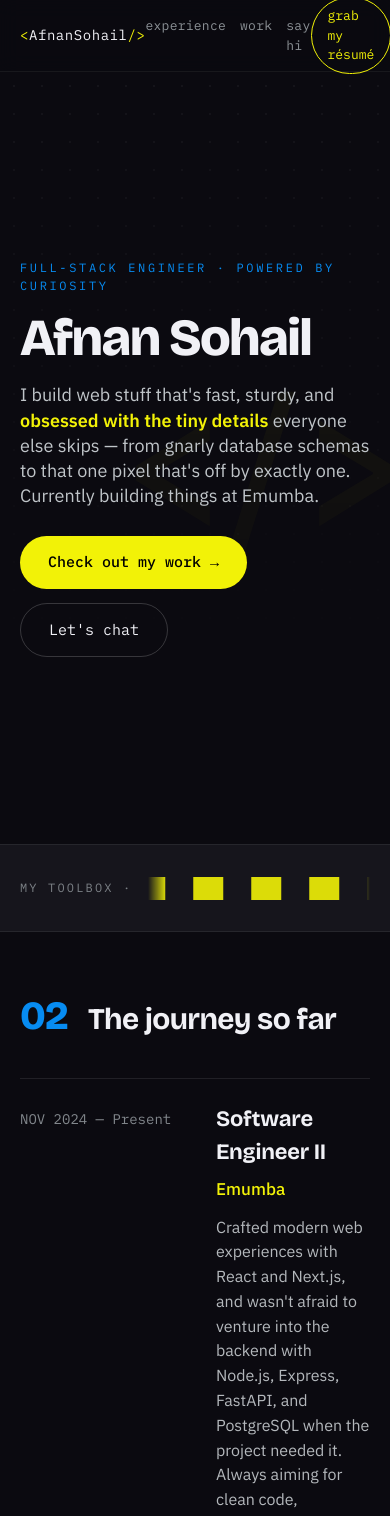
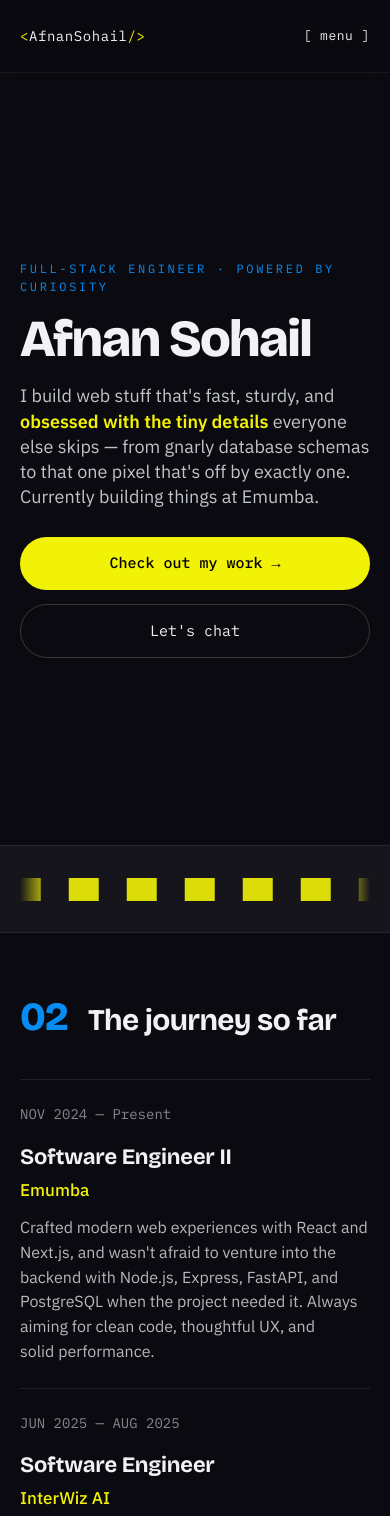
Before and after one commit to afnansohail/afnansohail.github.io, a React (Vite) app: page / in a window 390 px wide. Shown: the top 1516 px of the page. Built offline with nearby package versions, Linux system fonts and the light colour scheme; grey boxes are pictures that could not be loaded.

Commit message:
Refactor components for improved responsiveness and animation; update styles for better layout and user interaction

```diff
--- a/src/components/Contact.tsx
+++ b/src/components/Contact.tsx
@@ -91,7 +91,10 @@ export default function Contact() {
               className="group relative transition-colors hover:text-primary"
             >
               {s.label}
-              <span className="absolute right-0 left-0 h-px origin-left scale-x-0 bg-primary transition-transform duration-300 ease-out group-hover:scale-x-100" style={{ bottom: -3 }} />
+              <span
+                className="absolute right-0 left-0 h-px origin-left scale-x-0 bg-primary transition-transform duration-300 ease-out group-hover:scale-x-100"
+                style={{ bottom: -3 }}
+              />
             </a>
           ))}
         </motion.div>
--- a/src/components/Experience.tsx
+++ b/src/components/Experience.tsx
@@ -49,29 +49,23 @@ export default function Experience() {
             initial="hidden"
             whileInView="visible"
             viewport={viewport}
-            className="border-t border-white/9 transition-colors hover:bg-white/1.5"
+            className="grid grid-cols-1 border-t border-white/9 transition-colors hover:bg-white/1.5 sm:grid-cols-[minmax(120px,180px)_1fr]"
             style={{
-              display: "grid",
-              gridTemplateColumns: "minmax(120px,180px) 1fr",
-              gap: "clamp(16px,4vw,56px)",
+              gap: "clamp(8px,4vw,56px)",
               padding: "clamp(24px,3vw,36px) 0",
             }}
           >
             <div
-              className="font-mono"
+              className="font-mono sm:pt-1.5"
               style={{
                 fontSize: 14,
                 color: "oklch(0.62 0.01 250)",
-                paddingTop: 6,
               }}
             >
               {role.years}
             </div>
             <div className="flex flex-col" style={{ gap: 12 }}>
-              <div
-                className="flex flex-wrap items-baseline"
-                style={{ gap: "8px 14px" }}
-              >
+              <div className="flex flex-col gap-1 sm:flex-row sm:flex-wrap sm:items-baseline sm:gap-x-3.5 sm:gap-y-2">
                 <h3
                   className="font-display"
                   style={{
--- a/src/components/Header.tsx
+++ b/src/components/Header.tsx
@@ -1,5 +1,5 @@
 import { useState } from "react";
-import { motion } from "motion/react";
+import { AnimatePresence, motion } from "motion/react";
 import { content } from "../content";
 import { EASE } from "../lib/motion";
 
@@ -9,17 +9,24 @@ const NAV_LINKS = [
   { href: "#contact", label: "say hi" },
 ];
 
+const RESUME_HREF = "/docs/Afnan%20Sohail%20-%20Resume.pdf";
+
 export const HEADER_HEIGHT = 72;
 
 export default function Header() {
   const [hoveredIndex, setHoveredIndex] = useState<number | null>(null);
+  const [menuOpen, setMenuOpen] = useState(false);
+  const closeMenu = () => setMenuOpen(false);
 
   return (
     <motion.header
       initial={{ opacity: 0, y: -16 }}
       animate={{ opacity: 1, y: 0 }}
       transition={{ duration: 0.55, ease: EASE }}
-      className="sticky top-0 z-50 flex items-center justify-between border-b border-white/6 bg-bg/72 backdrop-blur-[10px]"
+      className="sticky top-0 z-50 border-b border-white/6 bg-bg/72 backdrop-blur-[10px]"
+    >
+      <div
+        className="flex items-center justify-between"
         style={{
           height: HEADER_HEIGHT,
           padding: "0 clamp(20px,5vw,64px)",
@@ -36,7 +43,7 @@ export default function Header() {
         </a>
 
         <nav
-        className="flex font-mono"
+          className="hidden font-mono sm:flex"
           style={{
             gap: "clamp(14px,2.5vw,32px)",
             fontSize: 13,
@@ -66,16 +73,71 @@ export default function Header() {
         </nav>
 
         <motion.a
-        href="/docs/Afnan%20Sohail%20-%20Resume.pdf"
+          href={RESUME_HREF}
           target="_blank"
           rel="noopener noreferrer"
           whileHover={{ scale: 1.03 }}
           whileTap={{ scale: 0.97 }}
-        className="rounded-full border border-primary font-mono text-primary transition-colors hover:bg-primary hover:text-black"
+          className="hidden rounded-full border border-primary font-mono text-primary transition-colors hover:bg-primary hover:text-black sm:inline-flex"
           style={{ fontSize: 13, padding: "8px 16px" }}
         >
           grab my résumé
         </motion.a>
+
+        <button
+          type="button"
+          onClick={() => setMenuOpen((v) => !v)}
+          aria-expanded={menuOpen}
+          aria-label={menuOpen ? "Close menu" : "Open menu"}
+          className="font-mono text-ink transition-colors hover:text-primary sm:hidden"
+          style={{ fontSize: 13, letterSpacing: "0.04em" }}
+        >
+          {menuOpen ? "[ close ]" : "[ menu ]"}
+        </button>
+      </div>
+
+      <AnimatePresence>
+        {menuOpen && (
+          <motion.div
+            initial={{ opacity: 0, y: -8 }}
+            animate={{ opacity: 1, y: 0 }}
+            exit={{ opacity: 0, y: -8 }}
+            transition={{ duration: 0.2, ease: EASE }}
+            className="absolute inset-x-0 top-full border-b border-white/6 bg-bg sm:hidden"
+          >
+            <nav
+              className="flex flex-col font-mono"
+              style={{
+                padding: "20px clamp(20px,5vw,64px)",
+                gap: 18,
+                fontSize: 14,
+                color: "oklch(0.66 0.01 250)",
+              }}
+            >
+              {NAV_LINKS.map((link) => (
+                <a
+                  key={link.href}
+                  href={link.href}
+                  onClick={closeMenu}
+                  className="transition-colors hover:text-ink"
+                >
+                  {link.label}
+                </a>
+              ))}
+              <a
+                href={RESUME_HREF}
+                target="_blank"
+                rel="noopener noreferrer"
+                onClick={closeMenu}
+                className="mt-1 inline-flex w-fit items-center rounded-full border border-primary font-mono text-primary transition-colors hover:bg-primary hover:text-black"
+                style={{ fontSize: 13, padding: "8px 16px" }}
+              >
+                grab my résumé
+              </a>
+            </nav>
+          </motion.div>
+        )}
+      </AnimatePresence>
     </motion.header>
   );
 }
--- a/src/components/Hero.tsx
+++ b/src/components/Hero.tsx
@@ -14,7 +14,7 @@ export default function Hero() {
       {options.showCodeMotif && (
         <div
           aria-hidden="true"
-          className="dot-grid pointer-events-none absolute inset-0 overflow-hidden"
+          className="dot-grid pointer-events-none absolute inset-0 hidden overflow-hidden sm:block"
         >
           <div
             className="select-none text-primary/8"
@@ -84,14 +84,14 @@ export default function Hero() {
 
         <motion.div
           variants={fadeUp}
-          className="flex flex-wrap"
+          className="flex flex-col sm:flex-row sm:flex-wrap"
           style={{ gap: 14, marginTop: 8 }}
         >
           <motion.a
             href="#work"
             whileHover={{ scale: 1.03 }}
             whileTap={{ scale: 0.97 }}
-            className="rounded-full bg-primary font-mono text-black transition-colors hover:text-black"
+            className="flex w-full items-center justify-center rounded-full bg-primary font-mono text-black transition-colors hover:text-black sm:inline-flex sm:w-auto"
             style={{ fontSize: 15, fontWeight: 500, padding: "15px 28px" }}
           >
             Check out my work →
@@ -100,7 +100,7 @@ export default function Hero() {
             href="#contact"
             whileHover={{ scale: 1.03 }}
             whileTap={{ scale: 0.97 }}
-            className="rounded-full border border-white/18 font-mono text-ink transition-colors hover:border-secondary hover:text-secondary"
+            className="flex w-full items-center justify-center rounded-full border border-white/18 font-mono text-ink transition-colors hover:border-secondary hover:text-secondary sm:inline-flex sm:w-auto"
             style={{ fontSize: 15, padding: "15px 28px" }}
           >
             Let's chat
--- a/src/components/Projects.tsx
+++ b/src/components/Projects.tsx
@@ -44,7 +44,7 @@ export default function Projects() {
       <div
         style={{
           display: "grid",
-          gridTemplateColumns: "repeat(auto-fit,minmax(300px,1fr))",
+          gridTemplateColumns: "repeat(auto-fit,minmax(min(300px,100%),1fr))",
           gap: "clamp(18px,2.5vw,28px)",
         }}
       >
--- a/src/components/Skills.tsx
+++ b/src/components/Skills.tsx
@@ -129,7 +129,7 @@ export default function Skills() {
         }}
       >
         <span
-          className="whitespace-nowrap font-mono uppercase"
+          className="hidden whitespace-nowrap font-mono uppercase sm:inline"
           style={{
             fontSize: 12,
             letterSpacing: "0.18em",
```
Also changed, not shown: 2 other files (tests, documents, lock files or other folders). Lines whose indentation alone changed are shown as unchanged.
